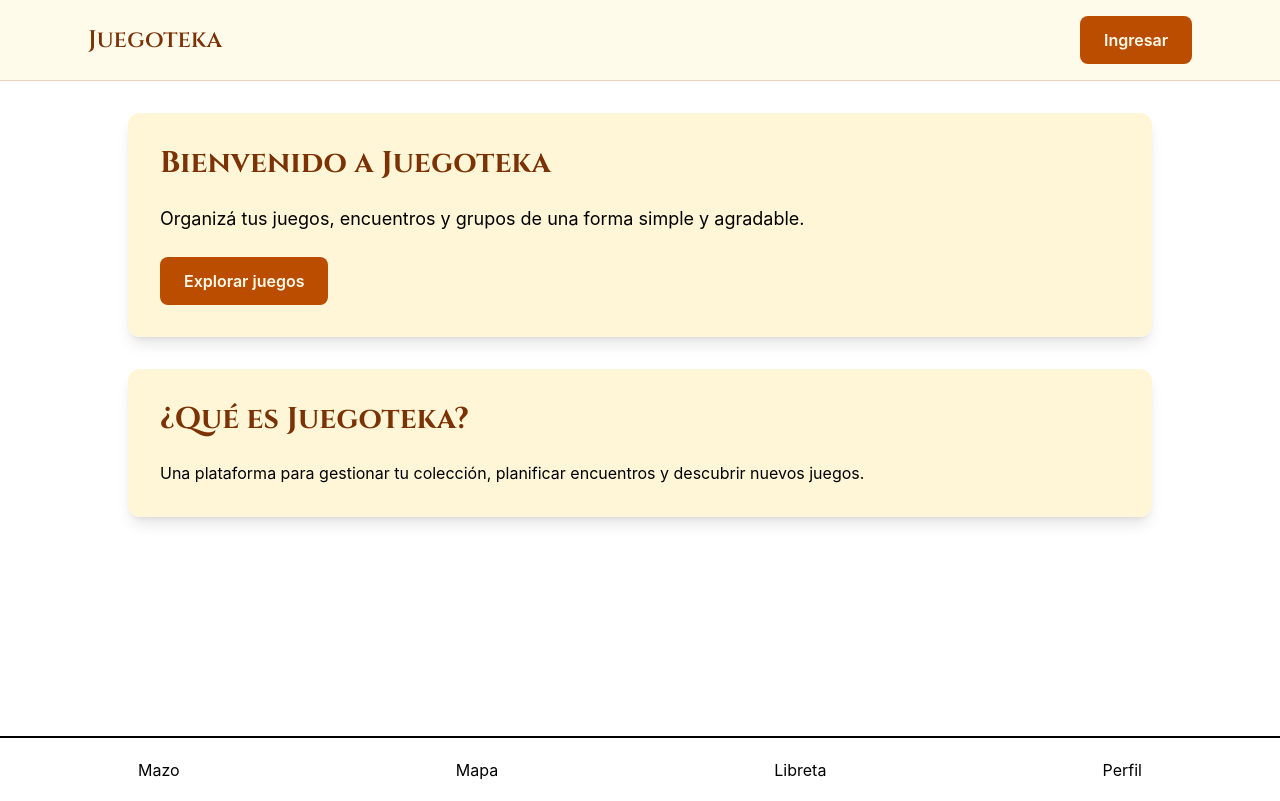
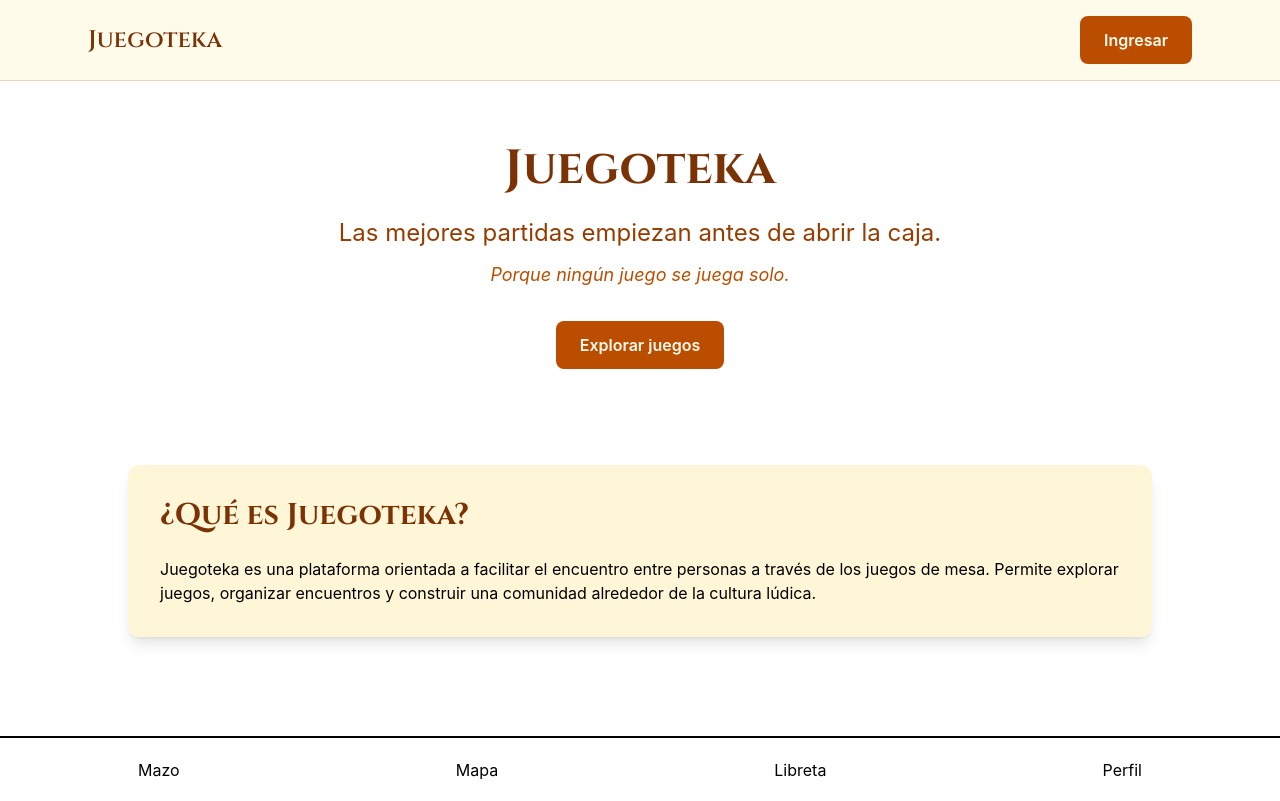
Before and after one commit to FedericoNadal/juegoteka-frontend, a React (Vite) app: page / in a window 1280 px wide. Built offline with nearby package versions, Linux system fonts and the light colour scheme.

Commit message:
feat: agregar componente Hero

```diff
--- /dev/null
+++ b/src/components/Hero/Hero.tsx
@@ -0,0 +1,76 @@
+import Button from "../ui/Button";
+
+/**
+ * Hero
+ *
+ * Componente principal de la página de inicio.
+ *
+ * Su función es presentar la identidad de Juegoteka y ofrecer
+ * un punto de entrada claro hacia la exploración del catálogo.
+ *
+ * La estructura se mantiene deliberadamente simple para permitir
+ * incorporar posteriormente imágenes, texturas o ilustraciones
+ * sin modificar la organización del componente.
+ */
+function Hero() {
+  return (
+
+    <section
+      className="
+        flex
+        flex-col
+        items-center
+        justify-center
+        text-center
+        py-16
+      "
+    >
+
+      {/* Título principal del proyecto */}
+      <h1
+        className="
+          font-title
+          text-5xl
+          font-bold
+          text-amber-900
+          mb-6
+        "
+      >
+        Juegoteka
+      </h1>
+
+      {/* Frase principal que introduce la filosofía del proyecto */}
+      <p
+        className="
+          text-2xl
+          text-amber-800
+          mb-3
+          max-w-2xl
+        "
+      >
+        Las mejores partidas empiezan antes de abrir la caja.
+      </p>
+
+      {/* Lema institucional */}
+      <p
+        className="
+          italic
+          text-lg
+          text-amber-700
+          mb-8
+        "
+      >
+        Porque ningún juego se juega solo.
+      </p>
+
+      {/* Acción principal disponible para visitantes */}
+      <Button>
+        Explorar juegos
+      </Button>
+
+    </section>
+
+  );
+}
+
+export default Hero;
--- a/src/pages/Home/Home.tsx
+++ b/src/pages/Home/Home.tsx
@@ -1,27 +1,13 @@
-import Button from "../../components/ui/Button";
+import Hero from "../../components/Hero/Hero";
 import Panel from "../../components/ui/Panel";
 import SectionTitle from "../../components/ui/SectionTitle";
 
 function Home() {
   return (
+
     <main>
 
-      <Panel>
-
-        <SectionTitle>
-          Bienvenido a Juegoteka
-        </SectionTitle>
-
-        <p className="mb-6 text-lg">
-          Organizá tus juegos, encuentros y grupos
-          de una forma simple y agradable.
-        </p>
-
-        <Button>
-          Explorar juegos
-        </Button>
-
-      </Panel>
+      <Hero />
 
       <Panel>
 
@@ -30,13 +16,15 @@ function Home() {
         </SectionTitle>
 
         <p>
-          Una plataforma para gestionar tu colección,
-          planificar encuentros y descubrir nuevos juegos.
+          Juegoteka es una plataforma orientada a facilitar el encuentro entre
+          personas a través de los juegos de mesa. Permite explorar juegos,
+          organizar encuentros y construir una comunidad alrededor de la cultura lúdica.
         </p>
 
       </Panel>
 
     </main>
+
   );
 }
 
```
